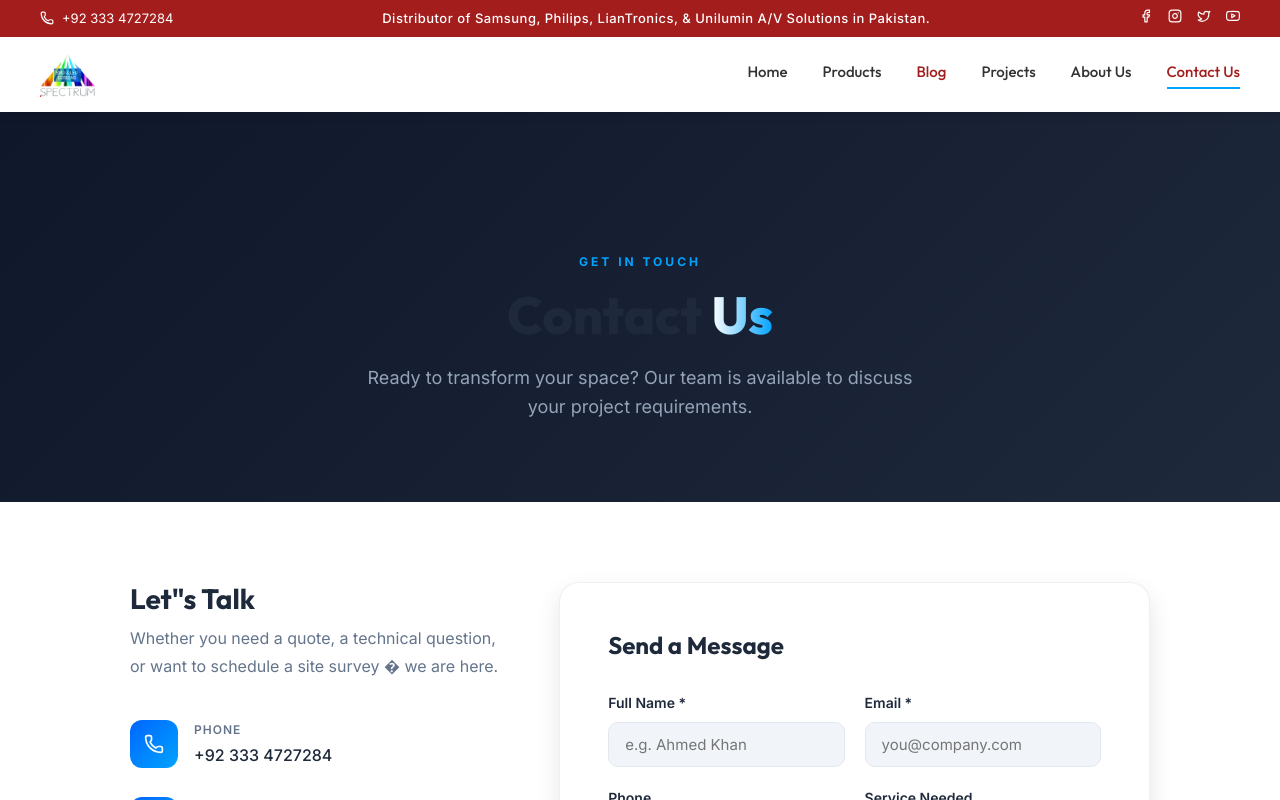
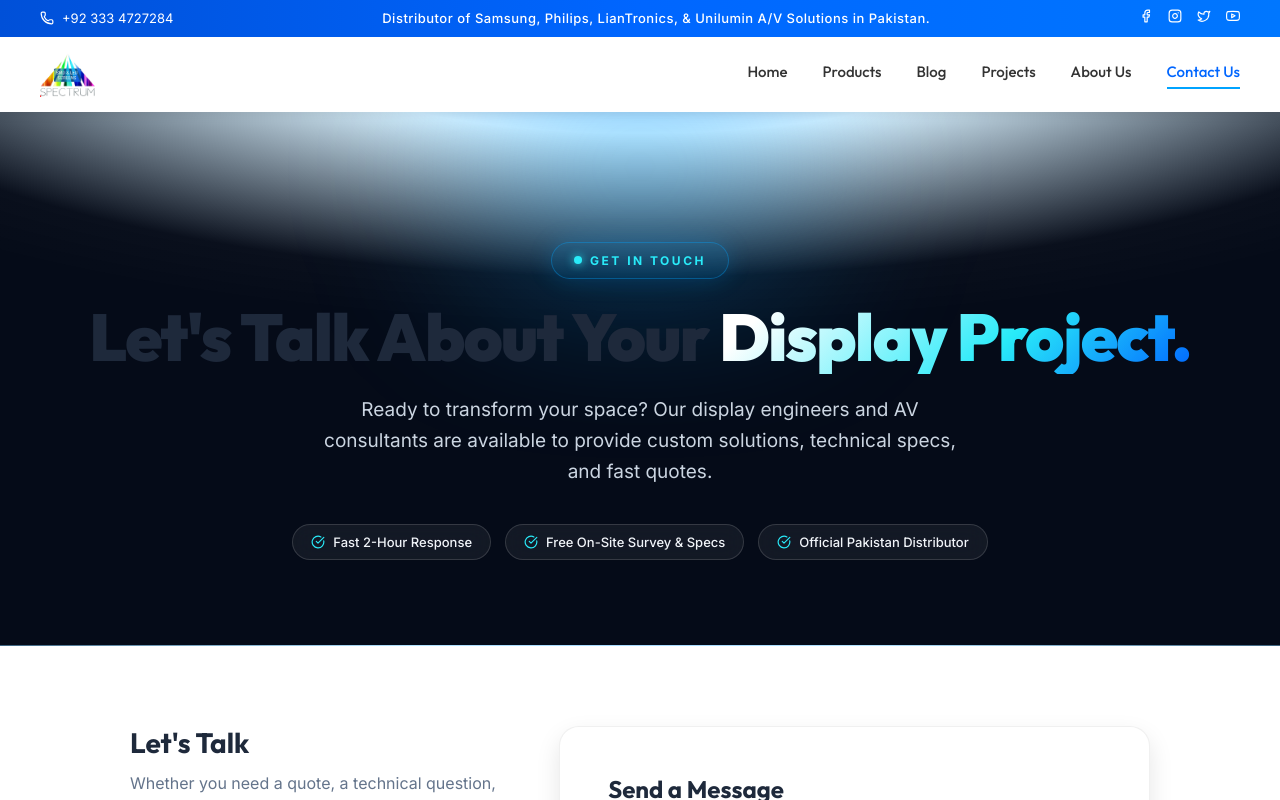
Before and after one commit to IsmailofficialGithub/SMS_landing_website, a React (Vite) app: page /contact in a window 1280 px wide. Shown: the top 800 px of the page. Built offline with nearby package versions, Linux system fonts and the light colour scheme; what lightswind would draw is missing.

Commit message:
fixed ui

```diff
--- a/src/components/Navbar.css
+++ b/src/components/Navbar.css
@@ -7,7 +7,7 @@
 }
 
 .top-bar {
-  background-color: #a31d1d; /* Deep Red from reference */
+  background: linear-gradient(90deg, #0050d8 0%, var(--brand-blue) 50%, #0077ff 100%);
   color: white;
   font-size: 13px;
   padding: 8px 0;
@@ -93,7 +93,7 @@
 
 .nav-links li a:hover,
 .nav-links li a.active {
-  color: #a31d1d;
+  color: var(--brand-blue);
 }
 
 .nav-links li a.active::after {
@@ -103,12 +103,7 @@
   left: 0;
   width: 100%;
   height: 2px;
-  background-color: #00a3ff; /* Cyan underline */
-}
-
-/* Specific red styling for Blog like in reference */
-.nav-links li:nth-child(3) a {
-  color: #a31d1d;
+  background-color: var(--brand-cyan);
 }
 
 /* Reset Hero padding since navbar is no longer absolute */
--- a/src/pages/Contact.jsx
+++ b/src/pages/Contact.jsx
@@ -29,21 +29,124 @@ export default function Contact() {
   return (
     <div style={{ backgroundColor: "var(--bg-white)", minHeight: "100vh", paddingBottom: "100px" }}>
       <div style={{
-        background: "linear-gradient(135deg, #0f172a 0%, #1e293b 100%)",
-        padding: "140px 0 80px",
+        position: "relative",
+        background: "radial-gradient(ellipse 80% 60% at 50% -20%, rgba(0, 102, 255, 0.45) 0%, rgba(0, 163, 255, 0.15) 40%, rgba(5, 11, 24, 0.98) 85%, #050b18 100%)",
+        padding: "130px 20px 85px",
         textAlign: "center",
         color: "#fff",
+        overflow: "hidden",
+        borderBottom: "1px solid rgba(0, 163, 255, 0.18)",
       }}>
-        <motion.div initial={{ opacity: 0, y: 30 }} animate={{ opacity: 1, y: 0 }} transition={{ duration: 0.7 }}>
-          <span style={{ fontSize: "12px", fontWeight: 700, letterSpacing: "3px", textTransform: "uppercase", color: "#00a3ff", display: "block", marginBottom: "16px" }}>
-            GET IN TOUCH
-          </span>
-          <h1 style={{ fontSize: "52px", fontWeight: 800, fontFamily: "var(--font-heading)", lineHeight: 1.1, marginBottom: "20px" }}>
-            Contact <span style={{ background: "linear-gradient(to right, #fff, #00a3ff)", WebkitBackgroundClip: "text", WebkitTextFillColor: "transparent" }}>Us</span>
+        <div style={{
+          position: "absolute",
+          top: "-120px",
+          left: "50%",
+          transform: "translateX(-50%)",
+          width: "700px",
+          height: "350px",
+          background: "radial-gradient(circle, rgba(0, 163, 255, 0.3) 0%, rgba(0, 102, 255, 0) 70%)",
+          filter: "blur(60px)",
+          pointerEvents: "none",
+        }} />
+
+        <motion.div
+          initial={{ opacity: 0, y: 25 }}
+          animate={{ opacity: 1, y: 0 }}
+          transition={{ duration: 0.7 }}
+          style={{ position: "relative", zIndex: 2 }}
+        >
+          <div style={{
+            display: "inline-flex",
+            alignItems: "center",
+            gap: "8px",
+            background: "rgba(0, 163, 255, 0.12)",
+            border: "1px solid rgba(0, 163, 255, 0.35)",
+            boxShadow: "0 0 24px rgba(0, 163, 255, 0.2)",
+            padding: "8px 22px",
+            borderRadius: "999px",
+            marginBottom: "22px",
+          }}>
+            <span style={{
+              width: "8px",
+              height: "8px",
+              borderRadius: "50%",
+              backgroundColor: "#29ebf9",
+              boxShadow: "0 0 10px #29ebf9",
+            }} />
+            <span style={{
+              fontSize: "12px",
+              fontWeight: 700,
+              letterSpacing: "2.5px",
+              textTransform: "uppercase",
+              color: "#29ebf9",
+            }}>
+              GET IN TOUCH
+            </span>
+          </div>
+
+          <h1 style={{
+            fontSize: "clamp(40px, 6vw, 66px)",
+            fontWeight: 900,
+            fontFamily: "var(--font-heading)",
+            lineHeight: 1.1,
+            marginBottom: "20px",
+            letterSpacing: "-1.5px",
+          }}>
+            Let's Talk About Your{" "}
+            <span style={{
+              background: "linear-gradient(135deg, #ffffff 10%, #29ebf9 60%, #0066ff 100%)",
+              WebkitBackgroundClip: "text",
+              WebkitTextFillColor: "transparent",
+              display: "inline-block",
+            }}>
+              Display Project.
+            </span>
           </h1>
-          <p style={{ fontSize: "18px", color: "#94a3b8", maxWidth: "550px", margin: "0 auto", lineHeight: 1.6 }}>
-            Ready to transform your space? Our team is available to discuss your project requirements.
+
+          <p style={{
+            fontSize: "clamp(16px, 2vw, 19px)",
+            color: "#cbd5e1",
+            maxWidth: "640px",
+            margin: "0 auto 36px",
+            lineHeight: 1.65,
+          }}>
+            Ready to transform your space? Our display engineers and AV consultants are available to provide custom solutions, technical specs, and fast quotes.
           </p>
+
+          <div style={{
+            display: "flex",
+            justifyContent: "center",
+            alignItems: "center",
+            gap: "14px",
+            flexWrap: "wrap",
+          }}>
+            {[
+              "Fast 2-Hour Response",
+              "Free On-Site Survey & Specs",
+              "Official Pakistan Distributor",
+            ].map((text, idx) => (
+              <div
+                key={idx}
+                style={{
+                  display: "inline-flex",
+                  alignItems: "center",
+                  gap: "8px",
+                  background: "rgba(255, 255, 255, 0.06)",
+                  backdropFilter: "blur(10px)",
+                  WebkitBackdropFilter: "blur(10px)",
+                  border: "1px solid rgba(255, 255, 255, 0.14)",
+                  borderRadius: "30px",
+                  padding: "7px 18px",
+                  fontSize: "13px",
+                  color: "#f1f5f9",
+                  fontWeight: 500,
+                }}
+              >
+                <CheckCircle size={14} color="#29ebf9" />
+                <span>{text}</span>
+              </div>
+            ))}
+          </div>
         </motion.div>
       </div>
 
@@ -52,10 +155,10 @@ export default function Contact() {
 
           <motion.div initial={{ opacity: 0, x: -30 }} animate={{ opacity: 1, x: 0 }} transition={{ duration: 0.6, delay: 0.2 }}>
             <h2 style={{ fontSize: "28px", fontWeight: 700, color: "var(--text-dark)", marginBottom: "10px", fontFamily: "var(--font-heading)" }}>
-              Let"s Talk
+              Let's Talk
             </h2>
             <p style={{ color: "var(--text-muted)", lineHeight: 1.7, marginBottom: "40px" }}>
-              Whether you need a quote, a technical question, or want to schedule a site survey � we are here.
+              Whether you need a quote, a technical question, or want to schedule a site survey — we are here.
             </p>
 
             {[
```
